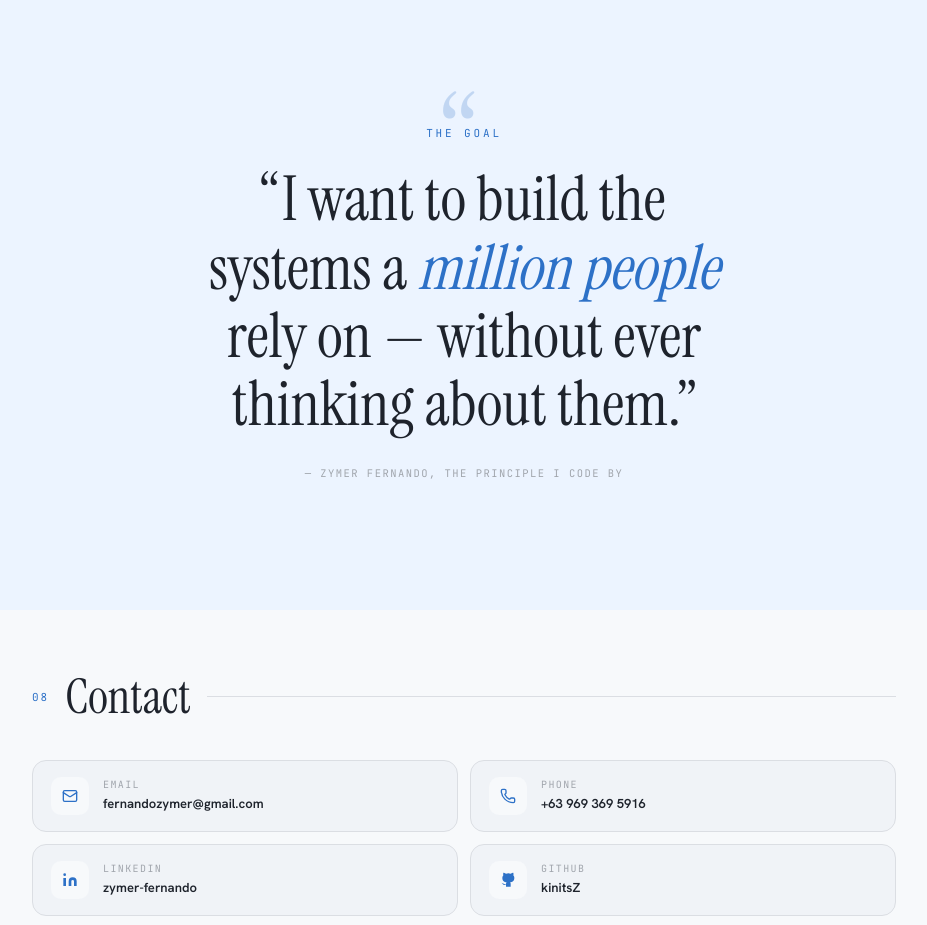
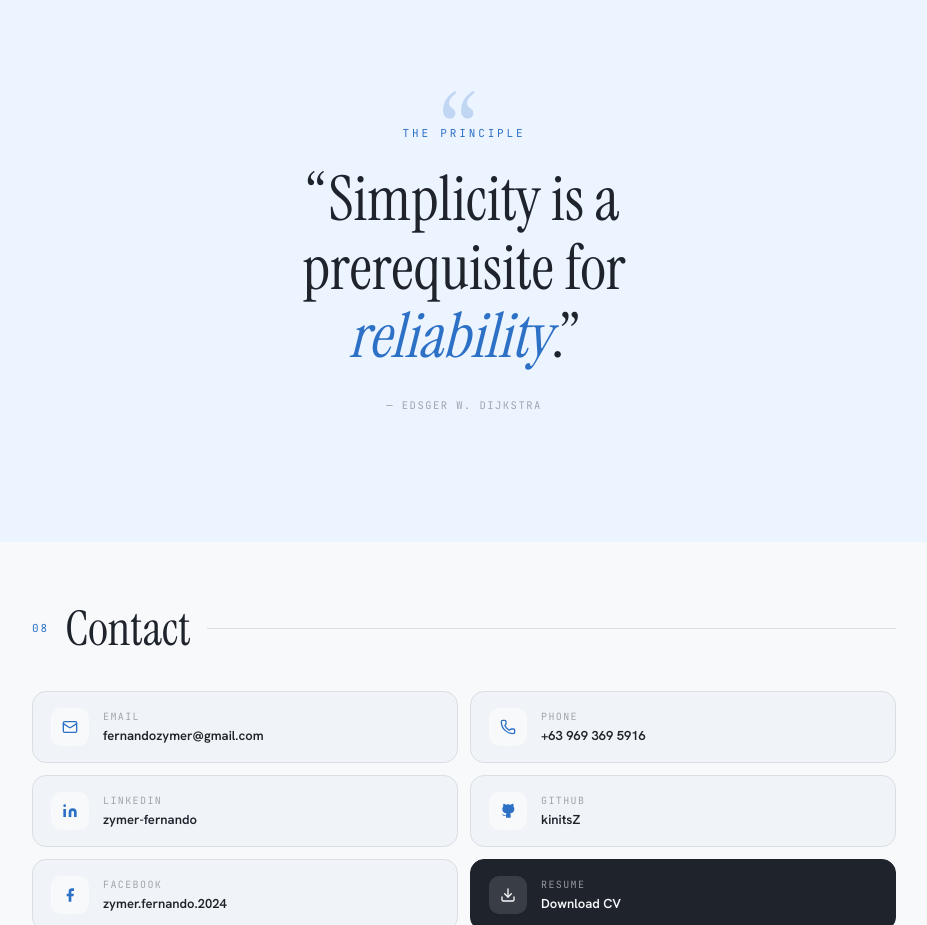
Before and after one commit to kinitsZ/personal-portfolio, a Next.js app: page / in a window 1280 px wide. Shown: the part 3780-4705 px from the top of the page, without its empty margins (176-1103 px from the left). Built offline with nearby package versions, Linux system fonts and the light colour scheme.

Commit message:
update: changed quote

```diff
--- a/app/page.tsx
+++ b/app/page.tsx
@@ -984,10 +984,11 @@ export default function Home() {
               marginBottom: "24px",
             }}
           >
-            The Goal
+            The Principle
           </p>
 
           <blockquote
+            cite="https://www.cs.utexas.edu/~EWD/transcriptions/EWD04xx/EWD498.html"
             style={{
               fontFamily: "var(--font-serif)",
               fontSize: "clamp(30px, 5.4vw, 62px)",
@@ -997,11 +998,11 @@ export default function Home() {
               color: "var(--ink)",
             }}
           >
-            &ldquo;I want to build the systems a{" "}
+            &ldquo;Simplicity is a prerequisite for{" "}
             <em style={{ color: "var(--accent)", fontStyle: "italic" }}>
-              million people
-            </em>{" "}
-            rely on — without ever thinking about them.&rdquo;
+              reliability
+            </em>
+            .&rdquo;
           </blockquote>
 
           <p
@@ -1013,7 +1014,7 @@ export default function Home() {
               textTransform: "uppercase",
             }}
           >
-            — Zymer Fernando, the principle I code by
+            — Edsger W. Dijkstra
           </p>
         </div>
       </div>
```
